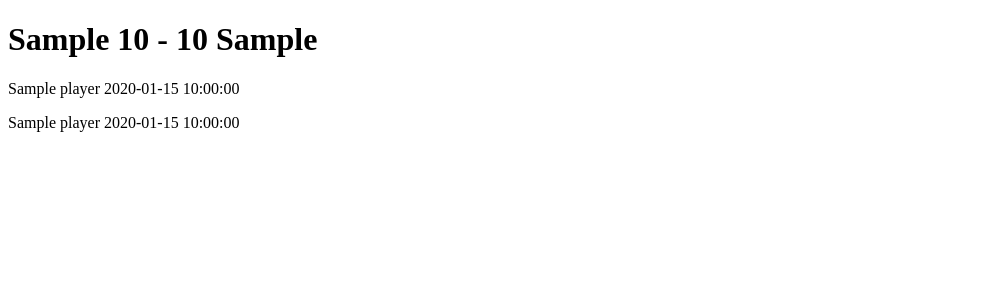
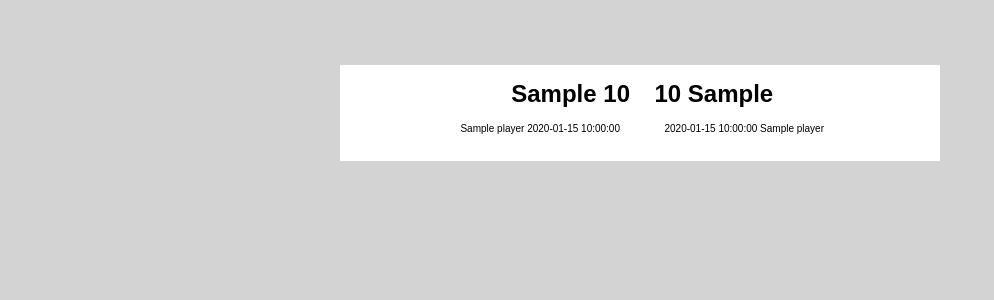
Before and after one commit to fdav10/football-scores, a Flask app: template footie_scores/app/templates/scores.html in a window 1280 px wide. Shown: the top 300 px of the page, without its empty margins (0-994 px from the left). Run offline with Flask 2, Linux system fonts and the light colour scheme; the template is opened without the code that fills it: most values are stand-ins (such as "Sample title", 1, 10 or a date in 2020).

Commit message:
Add stylesheet

```diff
--- a/footie_scores/app/run.py
+++ b/footie_scores/app/run.py
@@ -21,21 +21,27 @@ def test():
 @app.route("/todays_games")
 def todays_fixtures():
     premier_league = FootballAPI(id_league='1204')
-    pl_games = premier_league.page_ready_todays_fixtures()
-    return games_template(pl_games, date.today())
+    champions_league = FootballAPI(id_league='1005')
+    #pl_games = premier_league.page_ready_todays_fixtures()
+    cl_games = champions_league.page_ready_todays_fixtures()
+    return games_template(cl_games, date.today())
 
 @app.route("/current_games")
 def active_fixtures():
-    premier_league = FootballAPI(id_league='1204')
-    pl_games = premier_league.page_ready_active_fixtures()
-    return games_template(pl_games, date.today())
+    # premier_league = FootballAPI(id_league='1204')
+    champions_league = FootballAPI(id_league='1005')
+    #pl_games = premier_league.page_ready_active_fixtures()
+    cl_games = champions_league.page_ready_active_fixtures()
+    return games_template(cl_games, date.today())
 
 @app.route("/past_games")
 def past_fixtures():
     date_ = date(year=2017, month=4, day=15)
     premier_league = FootballAPI(id_league='1204')
-    pl_games = premier_league.page_ready_finished_fixtures(date_)
-    return games_template(pl_games, date_)
+    champions_league = FootballAPI(id_league='1005')
+    #pl_games = premier_league.page_ready_finished_fixtures(date_)
+    cl_games = champions_league.page_ready_finished_fixtures(date_)
+    return games_template(cl_games, date_)
 
 
 def games_template(games, date_):
--- /dev/null
+++ b/footie_scores/app/static/styles.css
@@ -0,0 +1,64 @@
+* {
+    margin: 0;
+    padding: 0;
+    font-family: Arime, sans-serif;
+    box-sizing: border-box;
+}
+
+body {
+    background: LightGrey;
+}
+
+.game {
+    width: 600px;
+    margin: auto;
+    margin-top: 15px;
+    margin-bottom: 15px;
+    padding: 15px;
+    background: white;
+    position: relative;
+    top: 50px;
+}
+
+.score {
+    width: 100%;
+    white-space: nowrap;
+}
+
+.home_score, .away_score {
+    font-size: 12px;
+    /* color: DodgerBlue; */
+    width: 50%;
+    text-align: right;
+    display: inline-block;
+    padding-right: 10px;
+    white-space: normal;
+}
+
+.away_score {
+    padding-left: 10px;
+    padding-right: 0px;
+    text-align: left;
+}
+
+.events {
+    width: 100%;
+    white-space: nowrap;
+    padding-top: 10px;
+    padding-bottom: 10px;
+}
+
+.home_events, .away_events  {
+    width: 50%;
+    font-size: 10px;
+    text-align: right;
+    display: inline-block;
+    padding-right: 20px;
+    white-space: normal;
+}
+
+.away_events  {
+    text-align: left;
+    padding-left: 20px;
+    padding-right: 0px;
+}
--- a/footie_scores/app/templates/scores.html
+++ b/footie_scores/app/templates/scores.html
@@ -1,18 +1,34 @@
-
 <!DOCTYPE html>
 <html lang="en">
   <head>
-    <title> Scores for {{date}} </title>
+    <title> Scores for 16/01/2017 </title>
+    <link rel="stylesheet" href="{{ url_for('static', filename='styles.css') }}">
+    <link href="https://fonts.googleapis.com/css?family=Arimo" rel="stylesheet">
   </head>
   <body>
     {% for game in games %}
-	<h1>{{game.team_home}} {{game.score_home}} - {{game.score_away}} {{game.team_away}}</h1>
-	    {% for event in game.home_events %}
-		<p>{{event.player}} {{event.time}}</p>
-	    {% endfor %}
-	    {% for event in game.away_events %}
-		<p>{{event.player}} {{event.time}}</p>
-	    {% endfor %}
+    <div class="game">
+      <div class="score">
+    	<div class="home_score">
+    	  <h1>{{game.team_home}} {{game.score_home}}</h1>
+    	</div>
+    	<div class="away_score">
+    	  <h1>{{game.score_away}} {{game.team_away}}</h1>
+	</div>
+      </div>
+      <div class="events">
+      	<div class="home_events">
+      	  {% for event in game.home_events %}
+      	    <p>{{event.player}} {{event.time}}</p>
+      	  {% endfor %}
+      	</div>
+      	<div class="away_events">
+      	  {% for event in game.away_events %}
+      	    <p>{{event.time}} {{event.player}}</p>
+      	  {% endfor %}
+      	</div>
+      </div>
+    </div>
     {% endfor %}
   </body>
 </html>
```
Also changed, not shown: requirements.txt (+23 -0 lines).
